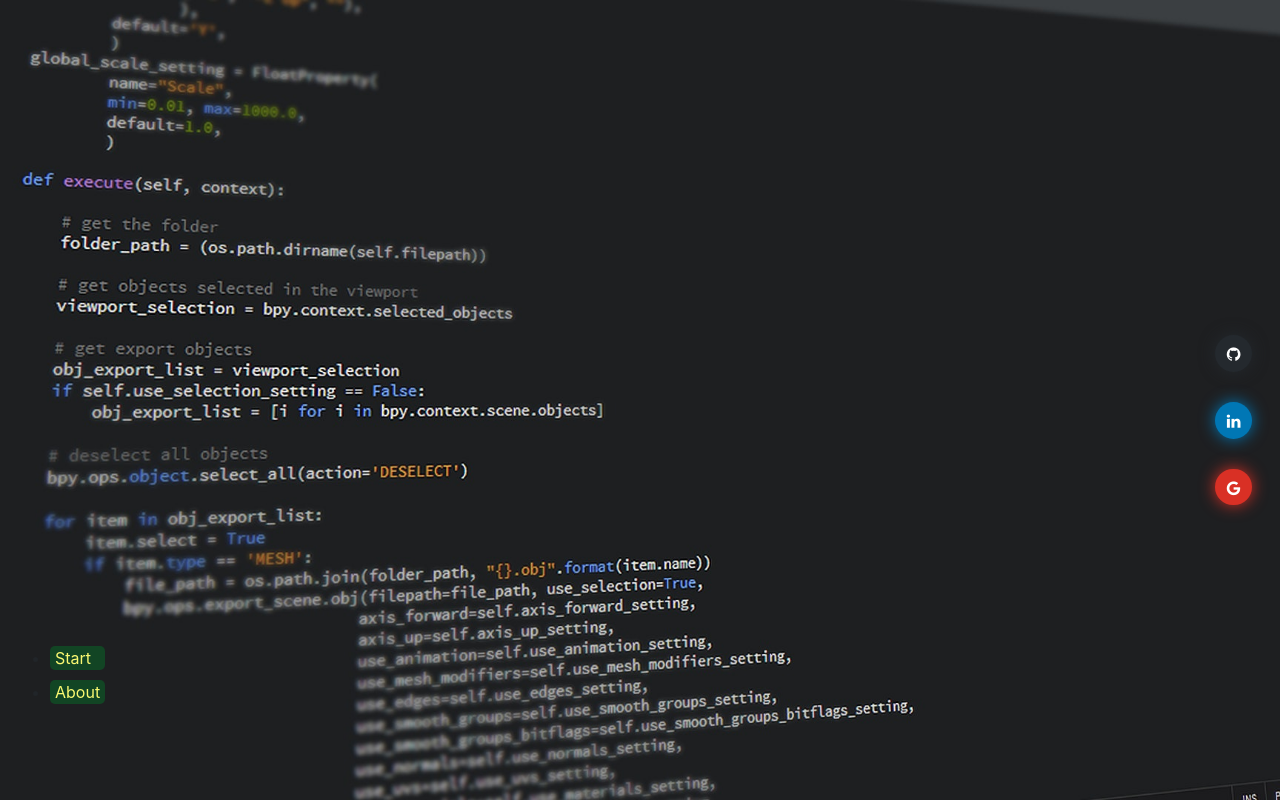
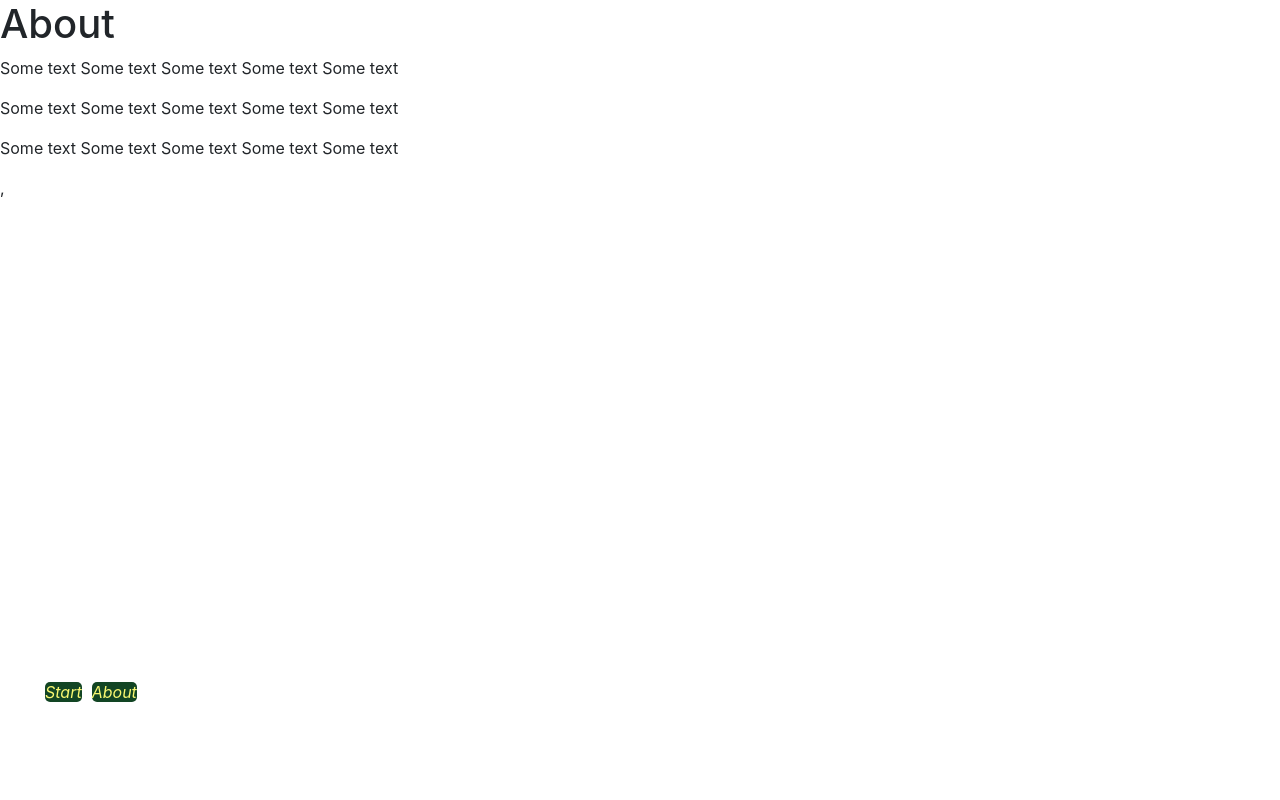
Before and after one commit to karam-fikre/karam-fikre, a React (Create React App) app: page /about in a window 1280 px wide. Built offline with nearby package versions, Linux system fonts and the light colour scheme.

Commit message:
#fixes Added router

```diff
--- a/package.json
+++ b/package.json
@@ -7,6 +7,8 @@
 		"react": "^16.8.3",
 		"react-bootstrap": "^1.0.0-beta.5",
 		"react-dom": "^16.8.3",
+		"react-router": "^5.0.1",
+		"react-router-dom": "^5.0.1",
 		"react-scripts": "2.1.5"
 	},
 	"scripts": {
--- a/src/components/NavMenu.js
+++ b/src/components/NavMenu.js
@@ -1,12 +1,13 @@
 import React, { Component } from 'react';
+import { Link } from "react-router-dom";
 
 class NavMenu extends Component {
 	render() {
 		return (
 			<section id="navmenu" >
 				<ul>
-					<li><a href="./">Start</a></li>
-					<li><a href="#">About</a></li>
+					<Link to="/"><i>Start</i></Link>
+					<Link to="/about"><i>About</i></Link>
 				</ul>
 			</section>
 		);
--- /dev/null
+++ b/src/components/about.js
@@ -0,0 +1,16 @@
+import React, { Component } from 'react'
+
+class About extends Component {
+	render() {
+		return (
+			<div id="about">
+				<h1>About</h1>
+				<p>Some text Some text Some text Some text Some text </p>
+				<p>Some text Some text Some text Some text Some text </p>
+				<p>Some text Some text Some text Some text Some text </p>
+			</div>
+		)
+	}
+}
+
+export default About;
--- a/src/components/intro.js
+++ b/src/components/intro.js
@@ -4,9 +4,9 @@ export default class Intro extends Component {
 	render() {
 		return (
 			<ul className="socialIcons">
-				<li className="github"><a href="https://github.com/karam-fikre" target="_blank"><i className="fa fa-fw fa-github"></i>Github</a></li>
-				<li className="linkedin"><a href="https://www.linkedin.com/in/karam-aldulaimi-a84538150/" target="_blank"><i className="fa fa-fw fa-linkedin"></i>Linked-in</a></li>
-				<li className="google"><a href="mailto:karamfikre@gmail.com" target="_blank"><i className="fa fa-fw fa-google"></i>Mail</a></li>
+				<li className="github"><a href="https://github.com/karam-fikre" target="_blank" rel="noopener noreferrer"><i className="fa fa-fw fa-github"></i>Github</a></li>
+				<li className="linkedin"><a href="https://www.linkedin.com/in/karam-aldulaimi-a84538150/" target="_blank" rel="noopener noreferrer"><i className="fa fa-fw fa-linkedin"></i>Linked-in</a></li>
+				<li className="google"><a href="mailto:karamfikre@gmail.com" target="_blank" rel="noopener noreferrer"><i className="fa fa-fw fa-google"></i>Mail</a></li>
 			</ul>
 		)
 	}
--- a/src/index.js
+++ b/src/index.js
@@ -1,13 +1,24 @@
-import React from 'react';
-import ReactDOM from 'react-dom';
-import './styles/index.css';
+import * as React from "react";
+import * as ReactDOM from "react-dom";
+import { BrowserRouter, Route, Switch } from "react-router-dom";
 import 'bootstrap/dist/css/bootstrap.min.css';
 import App from './App';
 import * as serviceWorker from './serviceWorker';
+import About  from './components/about';
+import NavMenu from "./components/NavMenu";
 
-ReactDOM.render(<App />, document.getElementById('root'));
+ReactDOM.render((
+	<BrowserRouter>
+		<Switch>
+			<Route exact path="/" component={App} />,
+			<Route path="/about" component={About} />
+		</Switch>,
+		<NavMenu/>
+	</BrowserRouter>),
+	document.getElementById('root')
+);
 
 // If you want your app to work offline and load faster, you can change
 // unregister() to register() below. Note this comes with some pitfalls.
 
-serviceWorker.unregister();
+serviceWorker.register();
--- a/src/styles/App.css
+++ b/src/styles/App.css
@@ -1,4 +1,4 @@
-body, html {
+.app {
   height: 100%;
 	margin: 0;
 	background-image:url('../files/codes-coding-computer-270623.jpg');
@@ -17,14 +17,14 @@ body, html {
 	bottom: 10%;
 	position: absolute;
 }
-#navmenu ul li{
+#navmenu ul a i{
 background-color: #124524;
 align-content: center;
 border: #0077B5;
 border-radius: 5px;
 margin: 10px;
 }
-#navmenu ul li a{
+#navmenu ul a i{
 	margin: 5px;
 	color: #F9F871;
 	text-decoration: none;
```
Also changed, not shown: 1 other file (tests, documents, lock files or other folders).
